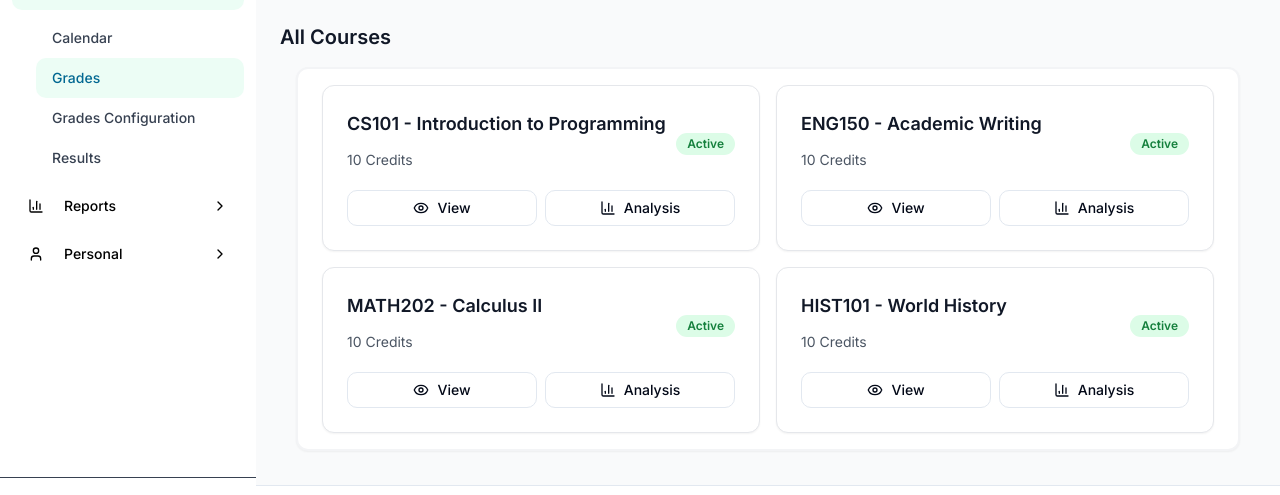
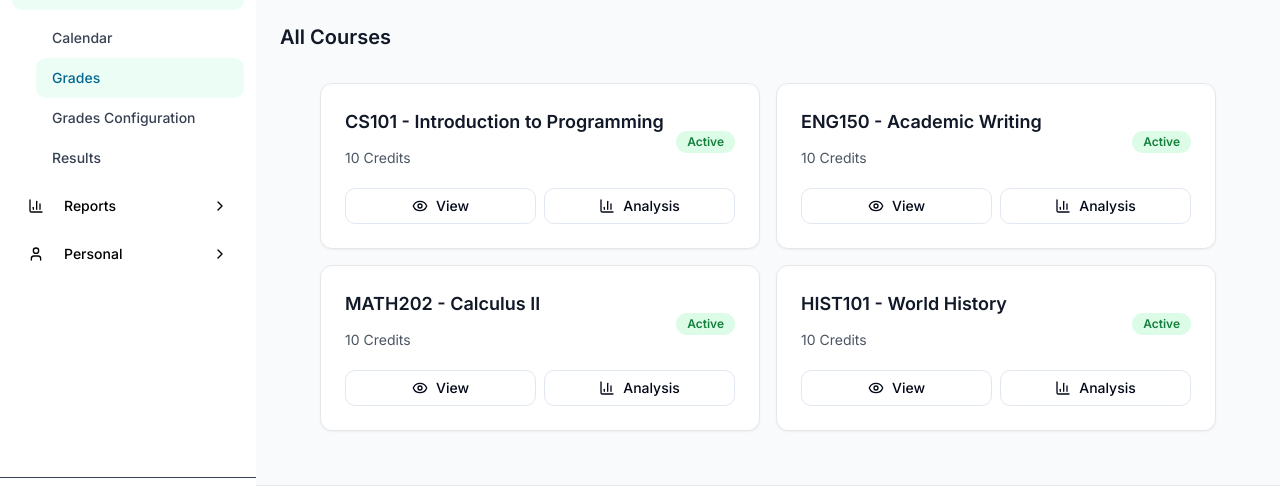
Before and after one commit to Jdamour12/SAMPS, a Next.js app: page /assessment/grades in a window 1280 px wide. Shown: the part 254-749 px from the top of the page. Built offline with nearby package versions, Linux system fonts and the light colour scheme.

Commit message:
removed the outside card from modules in grades page

```diff
--- a/src/app/assessment/grades/page.tsx
+++ b/src/app/assessment/grades/page.tsx
@@ -101,7 +101,7 @@ function GradesContent() {
       </div>
       <div className="space-y-4">
         <h2 className="text-xl font-semibold text-gray-900">All Courses</h2>
-        <Card className="px-6 py-4 border-2 mx-4 border-gray-100">
+        <Card className="px-6 py-4 border-2 mx-4 border-none bg-transparent shadow-none">
           <div className="grid gap-4 md:grid-cols-2">
             {filteredModules.map((module, index) => (
               <Card key={index} className="academic-card w-full">
```
